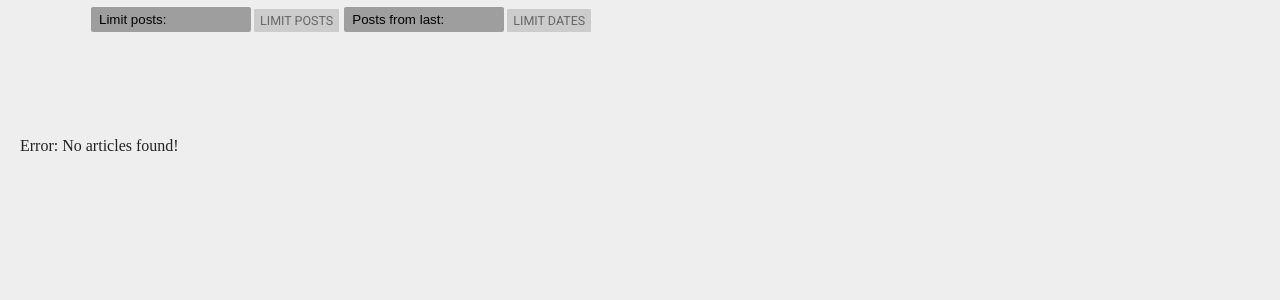
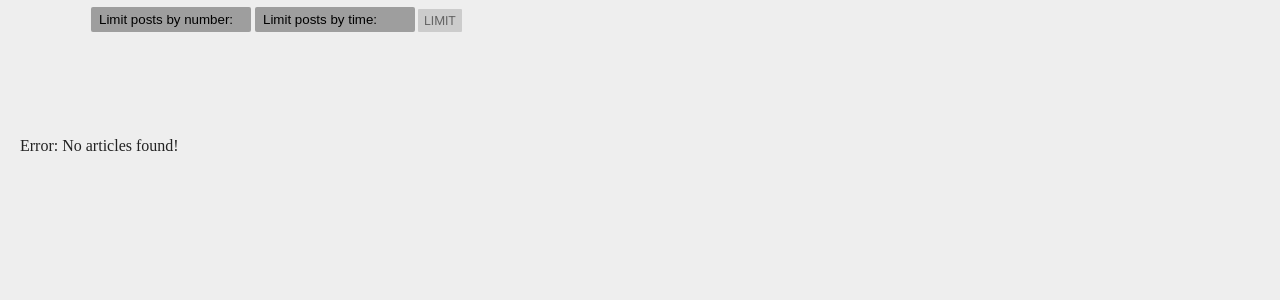
Before and after one commit to igorecarrasco/Elly, a Django app: page /elly/index in a window 1280 px wide. Shown: the part 60-360 px from the top of the page. Run offline with Django 3.2, Linux system fonts and the light colour scheme; data that the repository does not hold is empty; parts of the project's set-up code (start-up, migrations or seed data) failed here and were passed over; some web fonts are replaced; grey boxes are pictures that could not be loaded.

Commit message:
tweaked post limiting to allow multiple parameters in 1 call

```diff
--- a/studio3project/elly/templates/elly/index.html
+++ b/studio3project/elly/templates/elly/index.html
@@ -49,26 +49,23 @@
 				<form action="/elly/index" method="get">
 					<div class="select-style">
 							<select name="limitposts">
-								<option value="" disabled selected hidden>Limit posts:</option>
+								<option value="" disabled selected hidden>Limit posts by number:</option>
 								<option value="10">10</option>
 								<option value="50">50</option>
 								<option value="100">100</option>
 								<option value="150">150</option>
 							</select>
 					</div>
-					<input type="submit" value="Limit Posts" id=limitbox>
-				</form>
-				<form action="/elly/index" method="get">
 					<div class="select-style">
 							<select name="limitdate">
-								<option value="" disabled selected hidden>Posts from last:</option>
+								<option value="" disabled selected hidden>Limit posts by time:</option>
 								<option value=7>Week</option>
 								<option value=30>Month</option>
 								<option value=90>3 Months</option>
 								<option value=365>12 Months</option>
 							</select>
 					</div>
-					<input type="submit" value="Limit Dates" id=datesbox>
+					<input type="submit" value="Limit" id=datesbox>
 				</form>
 			</div>
 		<ul>
```
